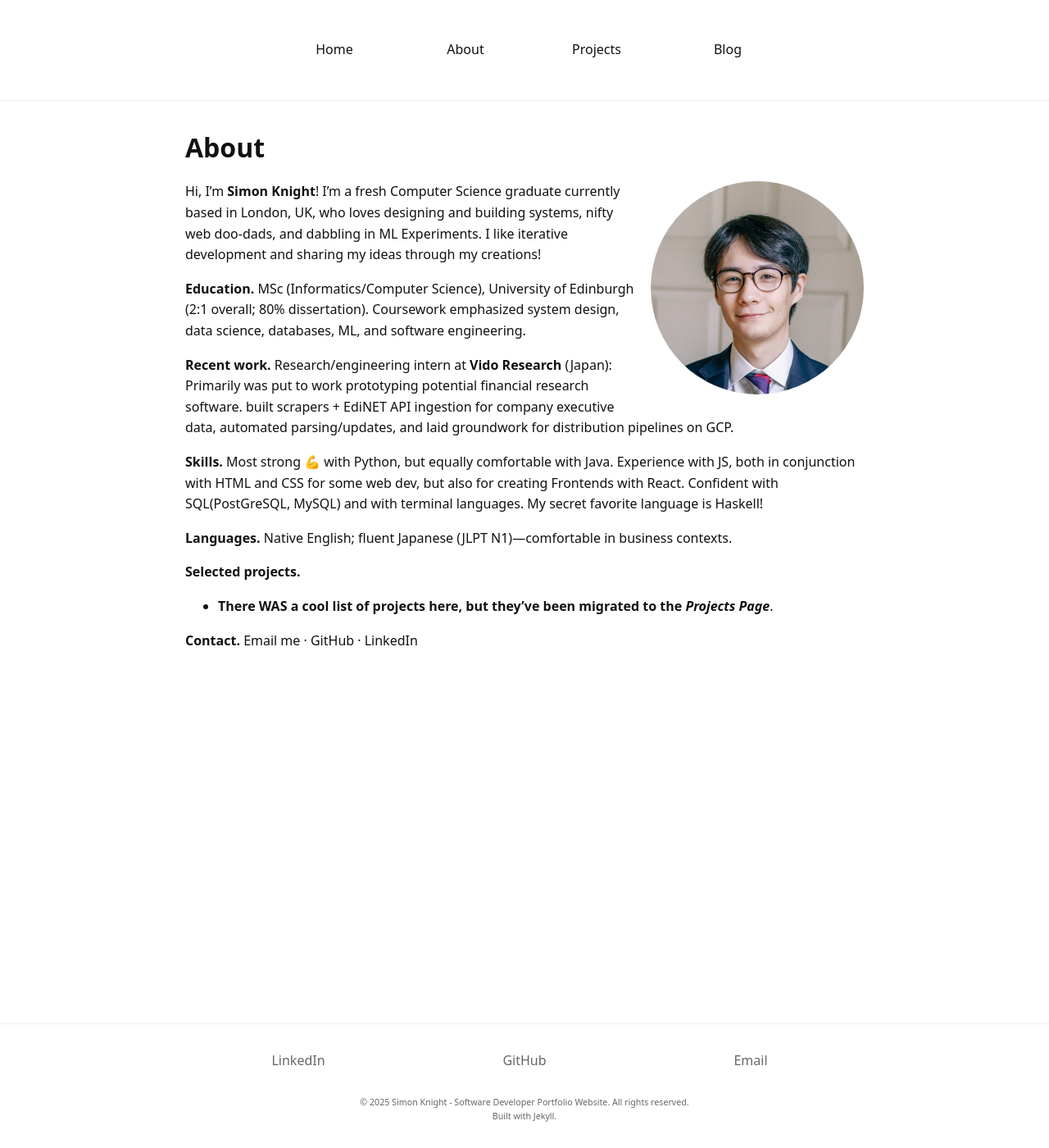
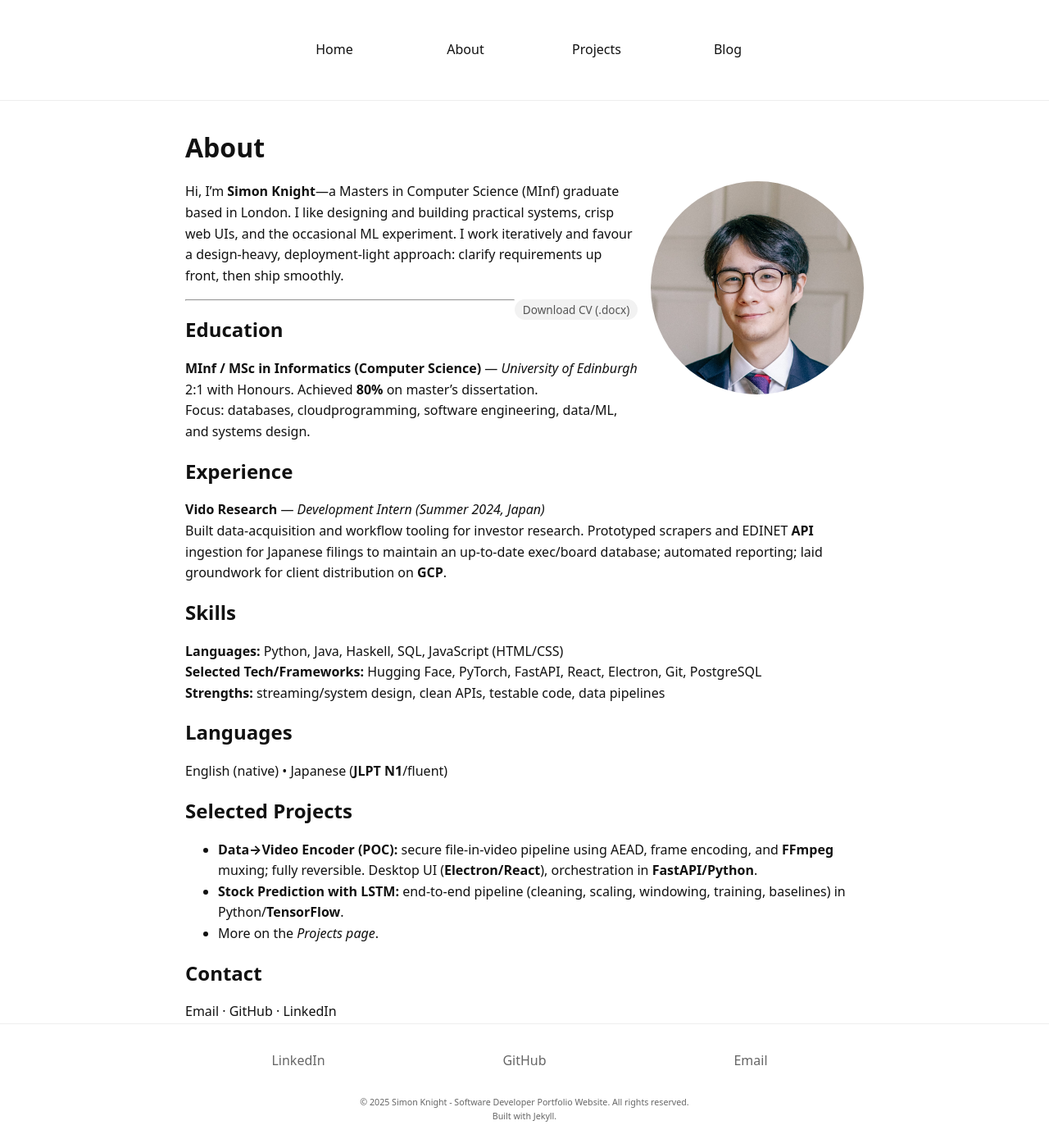
Before and after one commit to SIMONDSKNIGHT/simondsknight.github.io, a Jekyll site: the page built from pages/about.md, in a window 1280 px wide and 1400 px high. Shown: the whole window at 82% size. Built offline with Jekyll 4.4.1, drawn with Linux system fonts in a browser that asks for light colours.

```diff
--- a/pages/about.md
+++ b/pages/about.md
@@ -3,26 +3,40 @@ title: About
 layout: default
 permalink: /about/
 body_class: about-page
-
 ---
 
 # About
 
-<!-- Right-aligned headshot; the CSS below handles sizing/float -->
+<!-- Right-aligned headshot; the CSS handles sizing/float -->
 <img src="{{ '/assets/img/headshot.jpg' | relative_url }}" alt="Photo of Simon Knight" class="headshot" loading="lazy">
 
-Hi, I’m **Simon Knight**! I'm a fresh Computer Science graduate currently based in London, UK, who loves designing and building systems, nifty web doo-dads, and dabbling in ML Experiments. I like iterative development and sharing my ideas through my creations!
+Hi, I’m **Simon Knight**—a Masters in Computer Science (MInf) graduate based in London. I like designing and building practical systems, crisp web UIs, and the occasional ML experiment. I work iteratively and favour a design-heavy, deployment-light approach: clarify requirements up front, then ship smoothly.
 
-**Education.** MSc (Informatics/Computer Science), University of Edinburgh (2:1 overall; 80% dissertation). Coursework emphasized system design, data science, databases, ML, and software engineering.
+[Download CV (.docx)]({{ '/assets/docs/SimonKnight-CV.docx' | relative_url }}){: .pill }
 
-**Recent work.** Research/engineering intern at **Vido Research** (Japan): Primarily was put to work prototyping potential financial research software. built scrapers + EdiNET API ingestion for company executive data, automated parsing/updates, and laid groundwork for distribution pipelines on GCP.
+---
 
-**Skills.** Most strong 💪 with Python, but equally comfortable with Java. Experience with JS, both in conjunction with HTML and CSS for some web dev, but also for creating Frontends with React. Confident with SQL(PostGreSQL, MySQL) and with terminal languages. My secret favorite language is Haskell!
+## Education
+**MInf / MSc in Informatics (Computer Science)** — *University of Edinburgh*
+2:1 with Honours. Achieved **80%** on master’s dissertation.
+Focus: databases, cloudprogramming, software engineering, data/ML, and systems design.
 
+## Experience
+**Vido Research** — *Development Intern (Summer 2024, Japan)*
+Built data-acquisition and workflow tooling for investor research. Prototyped scrapers and EDINET **API** ingestion for Japanese filings to maintain an up-to-date exec/board database; automated reporting; laid groundwork for client distribution on **GCP**.
 
-**Languages.** Native English; fluent Japanese (JLPT N1)—comfortable in business contexts.
+## Skills
+**Languages:** Python, Java, Haskell, SQL, JavaScript (HTML/CSS)
+**Selected Tech/Frameworks:** Hugging Face, PyTorch, FastAPI, React, Electron, Git, PostgreSQL
+**Strengths:** streaming/system design, clean APIs, testable code, data pipelines
 
-**Selected projects.**
-- **There WAS a cool list of projects here, but they've been migrated to the *<a href="{{ '/projects/' | relative_url }}">Projects Page</a>***.
+## Languages
+English (native) • Japanese (**JLPT N1**/fluent)
 
-**Contact.** <a href="mailto:knigsd@icloud.com?subject=Portfolio%20Inquiry&body=Hi,%20Simon.%0D%0APromising%20Portfolio!%20Email%20me%20when%20its%20done!%0D%0ARegards">Email me</a> · <a href="https://github.com/simondsknight" target="_blank" rel="noopener">GitHub</a> · <a href="https://www.linkedin.com/in/simon-knight-a37643230" target="_blank" rel="noopener">LinkedIn</a>
+## Selected Projects
+- **Data→Video Encoder (POC):** secure file-in-video pipeline using AEAD, frame encoding, and **FFmpeg** muxing; fully reversible. Desktop UI (**Electron/React**), orchestration in **FastAPI/Python**.
+- **Stock Prediction with LSTM:** end-to-end pipeline (cleaning, scaling, windowing, training, baselines) in Python/**TensorFlow**.
+- More on the *<a href="{{ '/projects/' | relative_url }}">Projects page</a>*.
+
+## Contact
+<a href="mailto:knigsd@icloud.com">Email</a> · <a href="https://github.com/simondsknight" target="_blank" rel="noopener">GitHub</a> · <a href="https://www.linkedin.com/in/simon-knight-a37643230" target="_blank" rel="noopener">LinkedIn</a>
```
Also changed, not shown: _projects/mdiss.md (+6 -5 lines), _projects/ugdiss.md (+3 -3 lines), _projects/video-cloud.md (+3 -3 lines), _projects/website.md (+28 -6 lines), pages/home.md (+3 -3 lines), _projects/Stock Tracker.md (deleted), _projects/stock-tracker.md (added).
